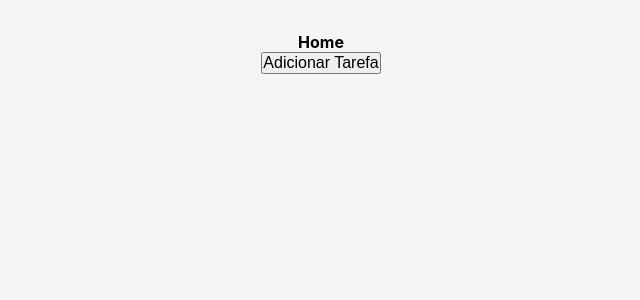
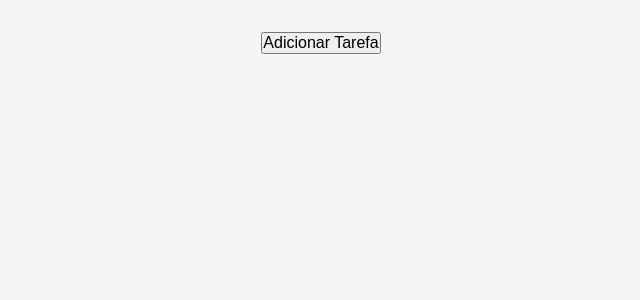
Before and after one commit to andreapmacedo/t-schedule, a React (Vite) app: page / in a window 1280 px wide. Shown: the top 300 px of the page, without its empty margins (319-959 px from the left). Built offline with nearby package versions, Linux system fonts and the light colour scheme; a web font is replaced by a local one.

Commit message:
refactory: reestrutura diretórios.

```diff
--- a/src/components/TagCreator.jsx
+++ b/src/components/TagCreator/TagCreator.jsx
@@ -1,5 +1,5 @@
 import React, { useEffect, useState, useContext, useRef } from 'react';
-import MainContext from '../context/MainContext';
+import MainContext from '../../context/MainContext';
 import TagComponent from './TagComponent';
 import { DragDropContext, Droppable, Draggable } from 'react-beautiful-dnd';
 
--- a/src/pages/Home.jsx
+++ b/src/pages/Home.jsx
@@ -1,10 +1,10 @@
-// import TagCreator from '../components/TagCreator';
+// import TagCreator from '../components/TagCreator/TagCreator';
 import TaskArea from '../components/TaskArea/TaskArea';
 
 export default function Home(props) {
   return (
     <>
-      <h1>Home</h1>
+      {/* <h1>Home</h1> */}
       <TaskArea />
       {/* <TagCreator /> */}
     </>
```
